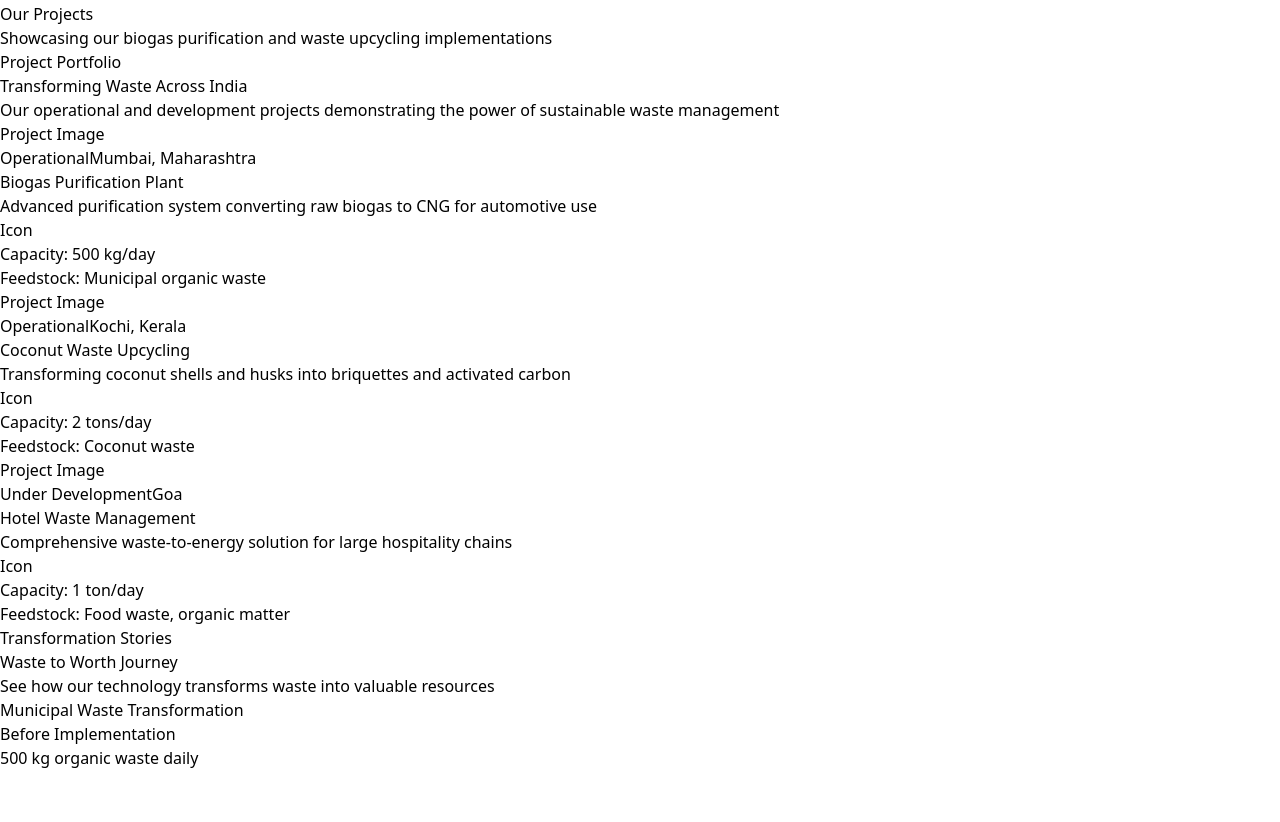
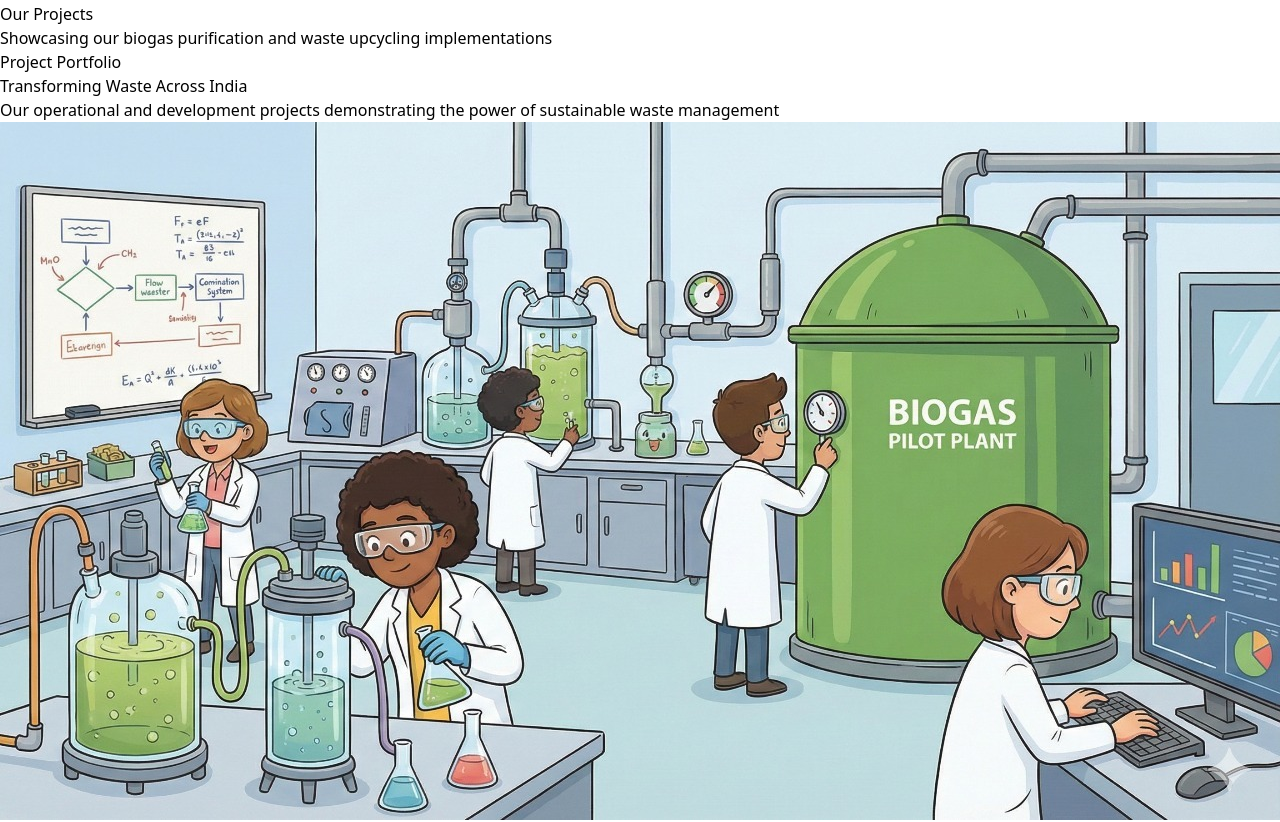
Before and after one commit to Yashington/WAStec-, a React (Vite) app in the folder frontend/: page /projects in a window 1280 px wide. Shown: the part 640-1462 px from the top of the page. Built offline with nearby package versions, Linux system fonts and the light colour scheme.

Commit message:
Image changes

```diff
--- a/frontend/src/pages/About.jsx
+++ b/frontend/src/pages/About.jsx
@@ -108,7 +108,7 @@ const About = () => {
         </div>
       </div>
 
-      {/* Projects Section */}
+      {/* Projects Section
       <div className="py-16 bg-gray-50">
         <div className="max-w-7xl mx-auto px-4 sm:px-6 lg:px-8">
           <div className="lg:text-center">
@@ -172,7 +172,7 @@ const About = () => {
             </Link>
           </div>
         </div>
-      </div>
+      </div> */}
 
       {/* Mission & Vision */}
       <div className="py-16 bg-white">
--- a/frontend/src/pages/Projects.jsx
+++ b/frontend/src/pages/Projects.jsx
@@ -4,6 +4,8 @@ import biomass_briquettes from "../assets/images/2nd.png"
 import carbon from "../assets/images/3rd.png"
 import compost from "../assets/images/4th.png"
 import coconut from "../assets/images/coconut.jpg"
+import biogas_plant from "../assets/images/biogas_analysis.jpg"
+import hotel_waste from "../assets/images/hotel_waste.png"
 
 
 const Projects = () => {
@@ -16,7 +18,7 @@ const Projects = () => {
       status: "Operational",
       feedstock: "Municipal organic waste",
       capacity: "500 kg/day",
-      image: "project1"
+      image: biogas_plant
     },
     {
       id: 2,
@@ -26,7 +28,7 @@ const Projects = () => {
       status: "Operational",
       feedstock: "Coconut waste",
       capacity: "2 tons/day",
-      image: {coconut}
+      image: coconut
     },
     {
       id: 3,
@@ -36,7 +38,7 @@ const Projects = () => {
       status: "Under Development",
       feedstock: "Food waste, organic matter",
       capacity: "1 ton/day",
-      image: "project3"
+      image: hotel_waste
     }
   ]
 
@@ -91,7 +93,7 @@ const Projects = () => {
               <div key={project.id} className="flex flex-col rounded-xl shadow-lg overflow-hidden">
                 <div className="flex-shrink-0">
                   <div className="bg-gray-200 border-2 border-dashed w-full h-48 flex items-center justify-center">
-                    <span className="text-gray-500">Project Image</span>
+                    <img src={project.image || ""} alt={project.title} />
                   </div>
                 </div>
                 <div className="flex-1 bg-white p-6 flex flex-col justify-between">
@@ -110,12 +112,12 @@ const Projects = () => {
                     <p className="mt-3 text-base text-gray-500">{project.description}</p>
                   </div>
                   <div className="mt-6 flex items-center">
-                    <div className="flex-shrink-0">
+                    {/* <div className="flex-shrink-0">
                       <div className="bg-gray-200 border-2 border-dashed rounded-full w-10 h-10 flex items-center justify-center">
                         <span className="text-gray-500 text-xs">Icon</span>
                       </div>
-                    </div>
-                    <div className="ml-3">
+                    </div> */}
+                    <div className="">
                       <p className="text-sm font-medium text-gray-900">Capacity: {project.capacity}</p>
                       <p className="text-sm text-gray-500">Feedstock: {project.feedstock}</p>
                     </div>
```
Also changed, not shown: frontend/src/assets/images/biogass_chart.png (added).
